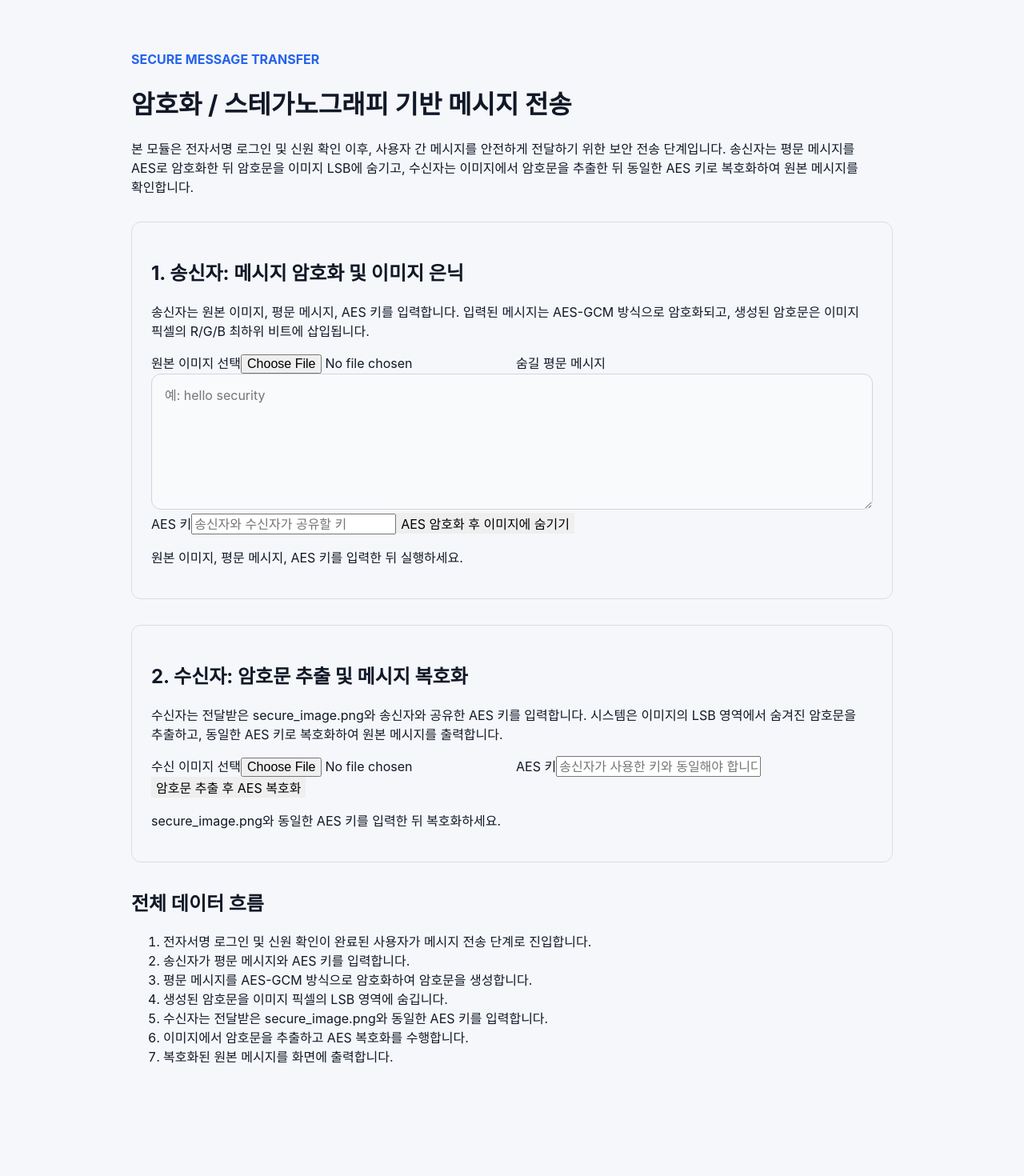
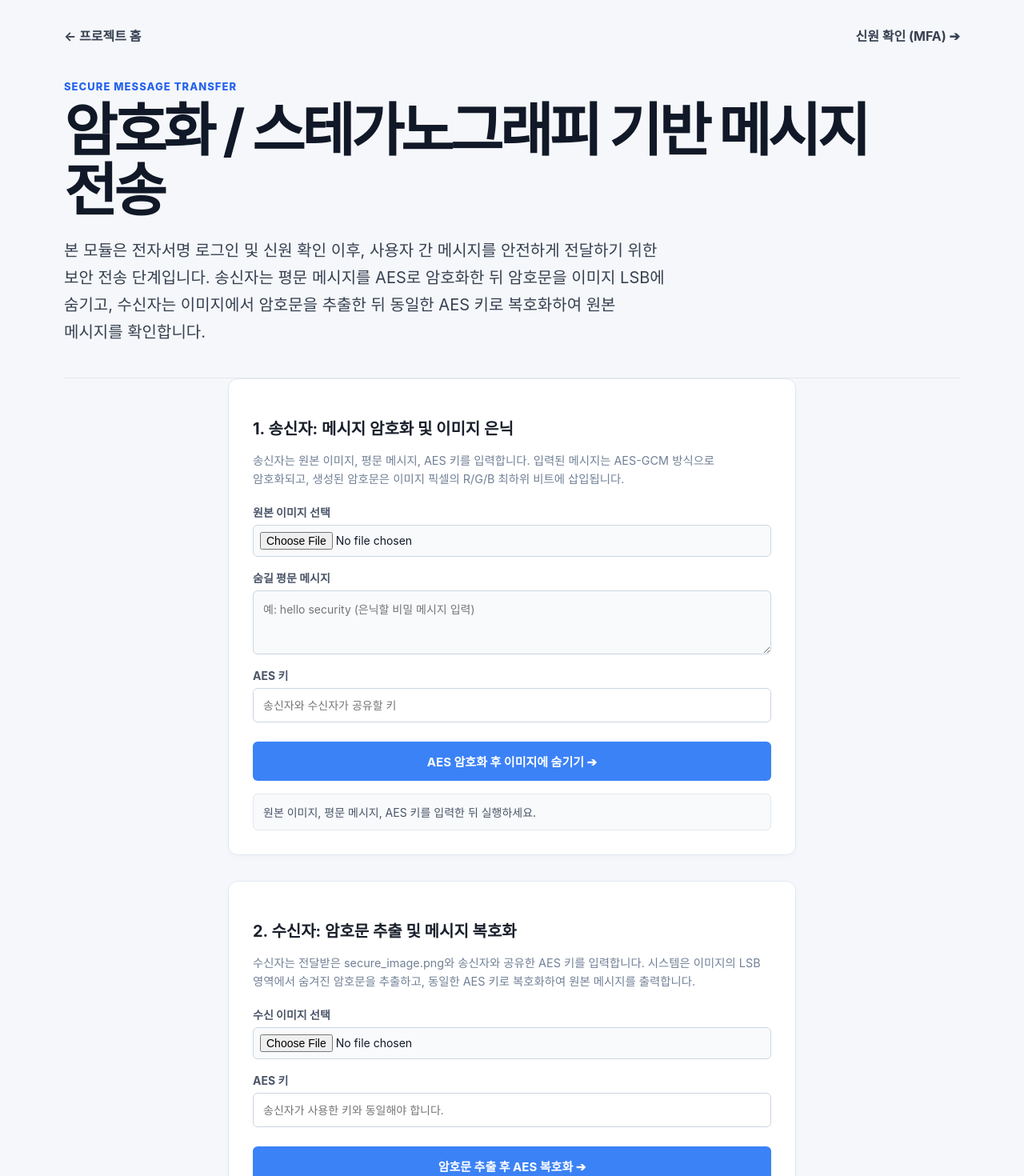
Before and after one commit to pmj2744/Security-Protocol, a Next.js app: page /steganography in a window 1280 px wide. Shown: the top 1470 px of the page at 80% size. Before the commit the page ends 1396 px from the top, so only its background shows below. Built offline with nearby package versions, Linux system fonts and the light colour scheme.

Commit message:
Update page.tsx

```diff
--- a/src/app/steganography/page.tsx
+++ b/src/app/steganography/page.tsx
@@ -2,63 +2,53 @@
 
 import { useState } from 'react';
 import type { ChangeEvent } from 'react';
+import Link from 'next/link';
 
 const END_MARKER = '<<<END_OF_MESSAGE>>>';
 
 function bytesToBase64(bytes: Uint8Array) {
   let binary = '';
-
   for (const byte of bytes) {
     binary += String.fromCharCode(byte);
   }
-
   return btoa(binary);
 }
 
 function base64ToBytes(base64: string) {
   const binary = atob(base64);
   const bytes = new Uint8Array(binary.length);
-
   for (let i = 0; i < binary.length; i += 1) {
     bytes[i] = binary.charCodeAt(i);
   }
-
   return bytes;
 }
 
 function textToBits(text: string) {
   const encoder = new TextEncoder();
   const bytes = encoder.encode(text);
-
   let bits = '';
-
   for (const byte of bytes) {
     bits += byte.toString(2).padStart(8, '0');
   }
-
   return bits;
 }
 
 function bitsToText(pixels: Uint8ClampedArray) {
   let bits = '';
   let text = '';
-
   for (let i = 0; i < pixels.length; i += 4) {
     for (let channel = 0; channel < 3; channel += 1) {
       bits += String(pixels[i + channel] & 1);
-
       if (bits.length === 8) {
         const charCode = parseInt(bits, 2);
         text += String.fromCharCode(charCode);
         bits = '';
-
         if (text.includes(END_MARKER)) {
           return text.split(END_MARKER)[0];
         }
       }
     }
   }
-
   return '';
 }
 
@@ -66,7 +56,6 @@ async function createAesKey(password: string) {
   const encoder = new TextEncoder();
   const passwordBytes = encoder.encode(password);
   const hash = await crypto.subtle.digest('SHA-256', passwordBytes);
-
   return crypto.subtle.importKey(
     'raw',
     hash,
@@ -125,10 +114,8 @@ async function decryptMessage(payload: string, password: string) {
 function fileToDataUrl(file: File) {
   return new Promise<string>((resolve, reject) => {
     const reader = new FileReader();
-
     reader.onload = () => resolve(reader.result as string);
     reader.onerror = () => reject(new Error('파일을 읽지 못했습니다.'));
-
     reader.readAsDataURL(file);
   });
 }
@@ -136,10 +123,8 @@ function fileToDataUrl(file: File) {
 function loadImage(src: string) {
   return new Promise<HTMLImageElement>((resolve, reject) => {
     const image = new window.Image();
-
     image.onload = () => resolve(image);
     image.onerror = () => reject(new Error('이미지를 불러오지 못했습니다.'));
-
     image.src = src;
   });
 }
@@ -151,7 +136,6 @@ function canvasToPngBlob(canvas: HTMLCanvasElement) {
         reject(new Error('이미지를 생성하지 못했습니다.'));
         return;
       }
-
       resolve(blob);
     }, 'image/png');
   });
@@ -177,11 +161,7 @@ export default function SteganographyPage() {
 
   function handleSendImageChange(event: ChangeEvent<HTMLInputElement>) {
     const file = event.target.files?.[0];
-
-    if (!file) {
-      return;
-    }
-
+    if (!file) return;
     setSendImage(file);
     setDownloadUrl('');
     setCiphertext('');
@@ -190,11 +170,7 @@ export default function SteganographyPage() {
 
   function handleReceiveImageChange(event: ChangeEvent<HTMLInputElement>) {
     const file = event.target.files?.[0];
-
-    if (!file) {
-      return;
-    }
-
+    if (!file) return;
     setReceiveImage(file);
     setExtractedCiphertext('');
     setDecryptedMessage('');
@@ -207,12 +183,10 @@ export default function SteganographyPage() {
         setSendStatus('먼저 원본 이미지를 선택해야 합니다.');
         return;
       }
-
       if (!plainMessage.trim()) {
         setSendStatus('숨길 평문 메시지를 입력해야 합니다.');
         return;
       }
-
       if (!sendPassword.trim()) {
         setSendStatus('AES 키를 입력해야 합니다.');
         return;
@@ -234,7 +208,6 @@ export default function SteganographyPage() {
 
       canvas.width = image.width;
       canvas.height = image.height;
-
       context.drawImage(image, 0, 0);
 
       const imageData = context.getImageData(0, 0, canvas.width, canvas.height);
@@ -252,31 +225,23 @@ export default function SteganographyPage() {
       }
 
       let bitIndex = 0;
-
       for (let i = 0; i < pixels.length; i += 4) {
         for (let channel = 0; channel < 3; channel += 1) {
-          if (bitIndex >= bits.length) {
-            break;
-          }
-
+          if (bitIndex >= bits.length) break;
           pixels[i + channel] = (pixels[i + channel] & 254) | Number(bits[bitIndex]);
           bitIndex += 1;
         }
-
-        if (bitIndex >= bits.length) {
-          break;
-        }
+        if (bitIndex >= bits.length) break;
       }
 
       context.putImageData(imageData, 0, 0);
-
       const blob = await canvasToPngBlob(canvas);
       const url = URL.createObjectURL(blob);
 
       setDownloadUrl(url);
-      setSendStatus('AES 암호화 + LSB 이미지 은닉 완료. secure_image.png를 다운로드할 수 있습니다.');
+      setSendStatus('🎉 AES 암호화 + LSB 이미지 은닉 완료. secure_image.png를 다운로드할 수 있습니다.');
     } catch {
-      setSendStatus('처리 중 오류가 발생했습니다. 이미지, 메시지, AES 키를 다시 확인하세요.');
+      setSendStatus('❌ 처리 중 오류가 발생했습니다. 이미지, 메시지, AES 키를 다시 확인하세요.');
     }
   }
 
@@ -286,7 +251,6 @@ export default function SteganographyPage() {
         setReceiveStatus('먼저 수신 이미지를 선택해야 합니다.');
         return;
       }
-
       if (!receivePassword.trim()) {
         setReceiveStatus('AES 키를 입력해야 합니다.');
         return;
@@ -305,7 +269,6 @@ export default function SteganographyPage() {
 
       canvas.width = image.width;
       canvas.height = image.height;
-
       context.drawImage(image, 0, 0);
 
       const imageData = context.getImageData(0, 0, canvas.width, canvas.height);
@@ -317,124 +280,169 @@ export default function SteganographyPage() {
       }
 
       setExtractedCiphertext(encryptedPayload);
-
       const originalMessage = await decryptMessage(encryptedPayload, receivePassword);
 
       setDecryptedMessage(originalMessage);
-      setReceiveStatus('LSB 암호문 추출 + AES 복호화 완료.');
+      setReceiveStatus('🎉 LSB 암호문 추출 + AES 복호화 완료.');
     } catch {
-      setReceiveStatus('복호화 실패. 이미지나 AES 키가 올바른지 확인하세요.');
+      setReceiveStatus('❌ 복호화 실패. 이미지나 AES 키가 올바른지 확인하세요.');
     }
   }
 
   return (
-    <main style={{ maxWidth: '1000px', margin: '0 auto', padding: '48px 24px' }}>
-      <p style={{ color: '#2563eb', fontWeight: 700 }}>SECURE MESSAGE TRANSFER</p>
+    <main className="site" style={{ paddingBottom: '80px' }}>
+      {/* 상단 네비게이션 동선 매칭 */}
+      <nav className="subnav">
+        <Link href="/">← 프로젝트 홈</Link>
+        <Link href="/identity-check">신원 확인 (MFA) ➔</Link>
+      </nav>
 
+      {/* 헤더 세션 - 다른 화면과 폰트 크기 100% 매칭 */}
+      <header className="page-header">
+        <div>
+          <p className="eyebrow">SECURE MESSAGE TRANSFER</p>
           <h1>암호화 / 스테가노그래피 기반 메시지 전송</h1>
+          <p className="lead">
+            본 모듈은 전자서명 로그인 및 신원 확인 이후, 사용자 간 메시지를 안전하게 전달하기 위한 보안 전송 단계입니다.
+            송신자는 평문 메시지를 AES로 암호화한 뒤 암호문을 이미지 LSB에 숨기고, 수신자는 이미지에서 암호문을 추출한 뒤 동일한 AES 키로 복호화하여 원본 메시지를 확인합니다.
+          </p>
+        </div>
+      </header>
 
-      <p>
-        본 모듈은 전자서명 로그인 및 신원 확인 이후, 사용자 간 메시지를 안전하게
-        전달하기 위한 보안 전송 단계입니다. 송신자는 평문 메시지를 AES로 암호화한 뒤
-        암호문을 이미지 LSB에 숨기고, 수신자는 이미지에서 암호문을 추출한 뒤 동일한 AES
-        키로 복호화하여 원본 메시지를 확인합니다.
+      <div style={{ maxWidth: '750px', margin: '0 auto', padding: '0 20px', display: 'flex', flexDirection: 'column', gap: '32px' }}>
+
+        {/* 1. 송신자 영역 카드 패널 */}
+        <div style={{ background: '#fff', padding: '30px', borderRadius: '12px', border: '1px solid #e2e8f0', boxShadow: '0 4px 6px rgba(0,0,0,0.02)' }}>
+          <h2 style={{ fontSize: '1.25rem', fontWeight: 'bold', marginBottom: '8px', color: '#1a202c' }}>1. 송신자: 메시지 암호화 및 이미지 은닉</h2>
+          <p style={{ color: '#718096', fontSize: '0.9rem', marginBottom: '20px', lineHeight: '1.6' }}>
+            송신자는 원본 이미지, 평문 메시지, AES 키를 입력합니다. 입력된 메시지는 AES-GCM 방식으로 암호화되고, 생성된 암호문은 이미지 픽셀의 R/G/B 최하위 비트에 삽입됩니다.
           </p>
 
-      <section style={{ border: '1px solid #ddd', borderRadius: '12px', padding: '24px', marginTop: '32px' }}>
-        <h2>1. 송신자: 메시지 암호화 및 이미지 은닉</h2>
+          <div style={{ display: 'flex', flexDirection: 'column', gap: '16px' }}>
+            <div style={{ display: 'flex', flexDirection: 'column', gap: '6px' }}>
+              <label style={{ fontWeight: 'bold', fontSize: '14px', color: '#4a5568' }}>원본 이미지 선택</label>
+              <input type="file" accept="image/png,image/jpeg" onChange={handleSendImageChange} style={{ padding: '8px', border: '1px solid #cbd5e1', borderRadius: '6px', fontSize: '14px', background: '#f8fafc' }} />
+            </div>
 
-        <p>
-          송신자는 원본 이미지, 평문 메시지, AES 키를 입력합니다. 입력된 메시지는
-          AES-GCM 방식으로 암호화되고, 생성된 암호문은 이미지 픽셀의 R/G/B 최하위
-          비트에 삽입됩니다.
-        </p>
-
-        <label>원본 이미지 선택</label>
-        <input type="file" accept="image/png,image/jpeg" onChange={handleSendImageChange} />
-
-        <label>숨길 평문 메시지</label>
+            <div style={{ display: 'flex', flexDirection: 'column', gap: '6px' }}>
+              <label style={{ fontWeight: 'bold', fontSize: '14px', color: '#4a5568' }}>숨길 평문 메시지</label>
               <textarea
                 value={plainMessage}
                 onChange={(event) => setPlainMessage(event.target.value)}
-          placeholder="예: hello security"
-          rows={4}
+                placeholder="예: hello security (은닉할 비밀 메시지 입력)"
+                style={{ padding: '12px', border: '1px solid #cbd5e1', borderRadius: '6px', fontSize: '14px', minHeight: '80px', resize: 'vertical' }}
               />
+            </div>
 
-        <label>AES 키</label>
+            <div style={{ display: 'flex', flexDirection: 'column', gap: '6px' }}>
+              <label style={{ fontWeight: 'bold', fontSize: '14px', color: '#4a5568' }}>AES 키</label>
               <input
                 type="password"
                 value={sendPassword}
                 onChange={(event) => setSendPassword(event.target.value)}
                 placeholder="송신자와 수신자가 공유할 키"
+                style={{ padding: '12px', border: '1px solid #cbd5e1', borderRadius: '6px', fontSize: '14px' }}
               />
+            </div>
 
-        <button type="button" onClick={handleEncryptAndHide}>
-          AES 암호화 후 이미지에 숨기기
+            <button type="button" onClick={handleEncryptAndHide} style={{ padding: '14px', backgroundColor: '#3b82f6', color: '#fff', border: 'none', borderRadius: '6px', fontWeight: 'bold', fontSize: '15px', cursor: 'pointer', marginTop: '8px' }}>
+              AES 암호화 후 이미지에 숨기기 ➔
             </button>
 
-        <p>{sendStatus}</p>
+            <div style={{ padding: '12px', backgroundColor: sendStatus.includes('🎉') ? '#e8f5e9' : '#f8fafc', border: '1px solid #e2e8f0', borderRadius: '6px', color: sendStatus.includes('🎉') ? '#155724' : '#4a5568', fontSize: '14px' }}>
+              {sendStatus}
+            </div>
 
             {ciphertext && (
-          <div>
-            <h3>AES 암호문</h3>
-            <pre style={{ whiteSpace: 'pre-wrap', wordBreak: 'break-all' }}>{ciphertext}</pre>
+              <div style={{ marginTop: '10px' }}>
+                <h3 style={{ fontSize: '14px', fontWeight: 'bold', marginBottom: '6px' }}>[1] 생성된 AES 암호문 payload:</h3>
+                <pre style={{ whiteSpace: 'pre-wrap', wordBreak: 'break-all', background: '#f1f5f9', padding: '12px', borderRadius: '6px', fontSize: '12px', color: '#334155', border: '1px solid #e2e8f0' }}>{ciphertext}</pre>
               </div>
             )}
 
             {downloadUrl && (
-          <a href={downloadUrl} download="secure_image.png">
-            secure_image.png 다운로드
+              <div style={{ textAlign: 'center', marginTop: '8px' }}>
+                <a href={downloadUrl} download="secure_image.png" style={{ display: 'inline-block', padding: '10px 24px', backgroundColor: '#10b981', color: '#fff', borderRadius: '30px', fontWeight: 'bold', fontSize: '14px', textDecoration: 'none', boxShadow: '0 4px 6px rgba(16, 185, 129, 0.15)' }}>
+                  📥 secure_image.png 다운로드 받기
                 </a>
+              </div>
             )}
-      </section>
+          </div>
+        </div>
 
-      <section style={{ border: '1px solid #ddd', borderRadius: '12px', padding: '24px', marginTop: '32px' }}>
-        <h2>2. 수신자: 암호문 추출 및 메시지 복호화</h2>
-
-        <p>
-          수신자는 전달받은 secure_image.png와 송신자와 공유한 AES 키를 입력합니다.
-          시스템은 이미지의 LSB 영역에서 숨겨진 암호문을 추출하고, 동일한 AES 키로
-          복호화하여 원본 메시지를 출력합니다.
+        {/* 2. 수신자 영역 카드 패널 */}
+        <div style={{ background: '#fff', padding: '30px', borderRadius: '12px', border: '1px solid #e2e8f0', boxShadow: '0 4px 6px rgba(0,0,0,0.02)' }}>
+          <h2 style={{ fontSize: '1.25rem', fontWeight: 'bold', marginBottom: '8px', color: '#1a202c' }}>2. 수신자: 암호문 추출 및 메시지 복호화</h2>
+          <p style={{ color: '#718096', fontSize: '0.9rem', marginBottom: '20px', lineHeight: '1.6' }}>
+            수신자는 전달받은 secure_image.png와 송신자와 공유한 AES 키를 입력합니다. 시스템은 이미지의 LSB 영역에서 숨겨진 암호문을 추출하고, 동일한 AES 키로 복호화하여 원본 메시지를 출력합니다.
           </p>
 
-        <label>수신 이미지 선택</label>
-        <input type="file" accept="image/png,image/jpeg" onChange={handleReceiveImageChange} />
+          <div style={{ display: 'flex', flexDirection: 'column', gap: '16px' }}>
+            <div style={{ display: 'flex', flexDirection: 'column', gap: '6px' }}>
+              <label style={{ fontWeight: 'bold', fontSize: '14px', color: '#4a5568' }}>수신 이미지 선택</label>
+              <input type="file" accept="image/png,image/jpeg" onChange={handleReceiveImageChange} style={{ padding: '8px', border: '1px solid #cbd5e1', borderRadius: '6px', fontSize: '14px', background: '#f8fafc' }} />
+            </div>
 
-        <label>AES 키</label>
+            <div style={{ display: 'flex', flexDirection: 'column', gap: '6px' }}>
+              <label style={{ fontWeight: 'bold', fontSize: '14px', color: '#4a5568' }}>AES 키</label>
               <input
                 type="password"
                 value={receivePassword}
                 onChange={(event) => setReceivePassword(event.target.value)}
                 placeholder="송신자가 사용한 키와 동일해야 합니다."
+                style={{ padding: '12px', border: '1px solid #cbd5e1', borderRadius: '6px', fontSize: '14px' }}
               />
+            </div>
 
-        <button type="button" onClick={handleExtractAndDecrypt}>
-          암호문 추출 후 AES 복호화
+            <button type="button" onClick={handleExtractAndDecrypt} style={{ padding: '14px', backgroundColor: '#3b82f6', color: '#fff', border: 'none', borderRadius: '6px', fontWeight: 'bold', fontSize: '15px', cursor: 'pointer', marginTop: '8px' }}>
+              암호문 추출 후 AES 복호화 ➔
             </button>
 
-        <p>{receiveStatus}</p>
+            <div style={{ padding: '12px', backgroundColor: receiveStatus.includes('🎉') ? '#e8f5e9' : '#f8fafc', border: '1px solid #e2e8f0', borderRadius: '6px', color: receiveStatus.includes('🎉') ? '#155724' : '#4a5568', fontSize: '14px' }}>
+              {receiveStatus}
+            </div>
 
             {extractedCiphertext && (
-          <div>
-            <h3>추출된 암호문</h3>
-            <pre style={{ whiteSpace: 'pre-wrap', wordBreak: 'break-all' }}>
-              {extractedCiphertext}
-            </pre>
+              <div style={{ marginTop: '10px' }}>
+                <h3 style={{ fontSize: '14px', fontWeight: 'bold', marginBottom: '6px' }}>[1] 이미지 픽셀 LSB에서 복원된 암호문:</h3>
+                <pre style={{ whiteSpace: 'pre-wrap', wordBreak: 'break-all', background: '#f1f5f9', padding: '12px', borderRadius: '6px', fontSize: '12px', color: '#334155', border: '1px solid #e2e8f0' }}>{extractedCiphertext}</pre>
               </div>
             )}
 
             {decryptedMessage && (
-          <div>
-            <h3>복호화된 원본 메시지</h3>
-            <p>{decryptedMessage}</p>
+              <div style={{ marginTop: '12px', padding: '16px', backgroundColor: '#e8f5e9', border: '1px solid #10b981', borderRadius: '8px' }}>
+                <h3 style={{ fontSize: '14px', fontWeight: 'bold', color: '#155724', marginBottom: '4px' }}>🎉 [최종 복호화 대성공] 원본 메시지 확인:</h3>
+                <p style={{ fontSize: '16px', fontWeight: 'bold', color: '#1b5e20', margin: 0 }}>{decryptedMessage}</p>
+
+                {/* 📊 [시연 최종 치트키] 복호화까지 완벽 성공 시 정서님의 다중 인증 파트로 순간 이동하는 연계 워프 버튼 활성화 */}
+                <div style={{ textAlign: 'center', marginTop: '20px' }}>
+                  <Link
+                    href="/identity-check"
+                    style={{
+                      display: 'inline-block',
+                      padding: '10px 24px',
+                      backgroundColor: '#2563eb',
+                      color: '#fff',
+                      borderRadius: '30px',
+                      fontSize: '14px',
+                      fontWeight: 'bold',
+                      textDecoration: 'none',
+                      boxShadow: '0 4px 6px rgba(37, 99, 235, 0.2)',
+                      transition: 'all 0.2s'
+                    }}
+                  >
+                    다음 단계: 수신자 신원 확인 및 다중 인증(MFA) 시연하기 ➔
+                  </Link>
+                </div>
               </div>
             )}
-      </section>
+          </div>
+        </div>
 
-      <section style={{ marginTop: '32px' }}>
-        <h2>전체 데이터 흐름</h2>
-
-        <ol>
+        {/* 하단 전체 데이터 흐름도 레이아웃 정돈 */}
+        <div style={{ background: '#f8fafc', padding: '25px', borderRadius: '12px', border: '1px solid #e2e8f0' }}>
+          <h2 style={{ fontSize: '1.1rem', fontWeight: 'bold', marginBottom: '14px', color: '#1a202c' }}>전체 데이터 흐름</h2>
+          <ol style={{ fontSize: '14px', color: '#4a5568', lineHeight: '1.8', paddingLeft: '20px', margin: 0 }}>
             <li>전자서명 로그인 및 신원 확인이 완료된 사용자가 메시지 전송 단계로 진입합니다.</li>
             <li>송신자가 평문 메시지와 AES 키를 입력합니다.</li>
             <li>평문 메시지를 AES-GCM 방식으로 암호화하여 암호문을 생성합니다.</li>
@@ -443,7 +451,8 @@ export default function SteganographyPage() {
             <li>이미지에서 암호문을 추출하고 AES 복호화를 수행합니다.</li>
             <li>복호화된 원본 메시지를 화면에 출력합니다.</li>
           </ol>
-      </section>
+        </div>
+      </div>
     </main>
   );
 }
```
Lines whose indentation alone changed are shown as unchanged.
